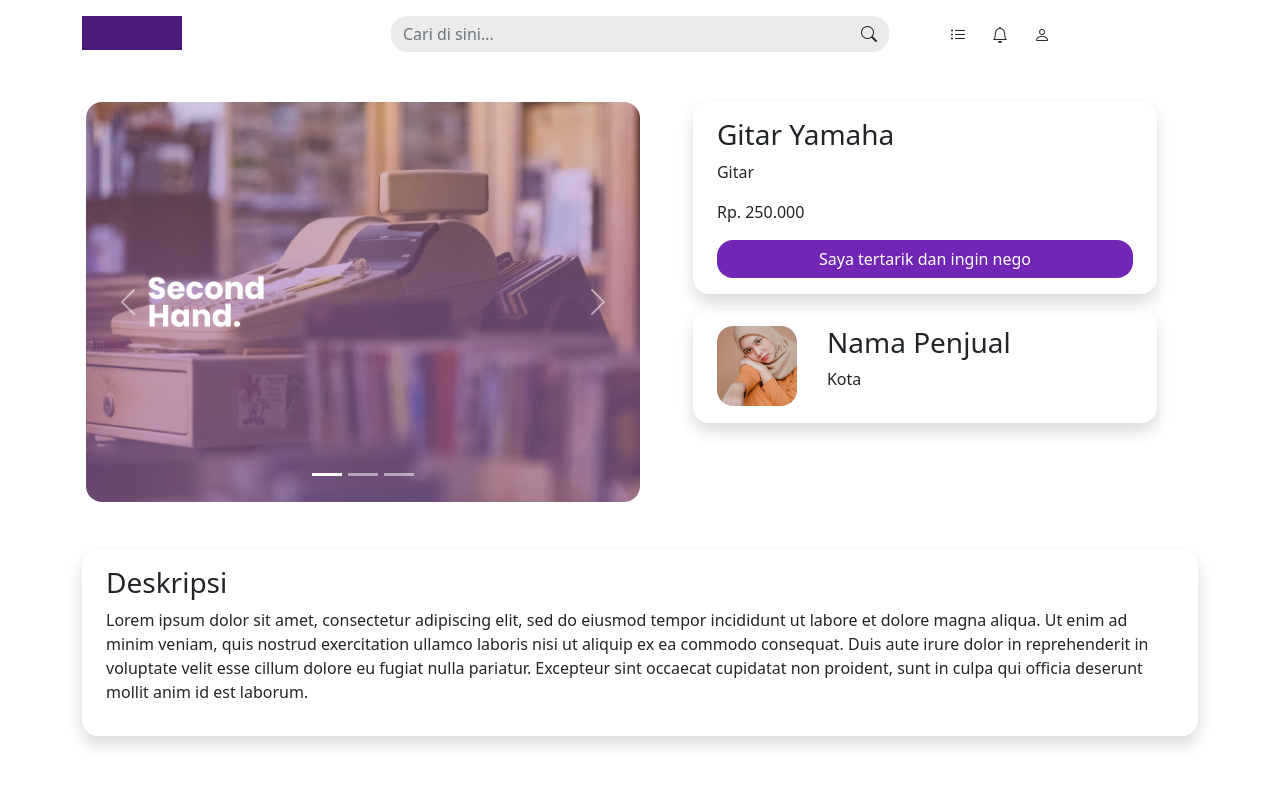
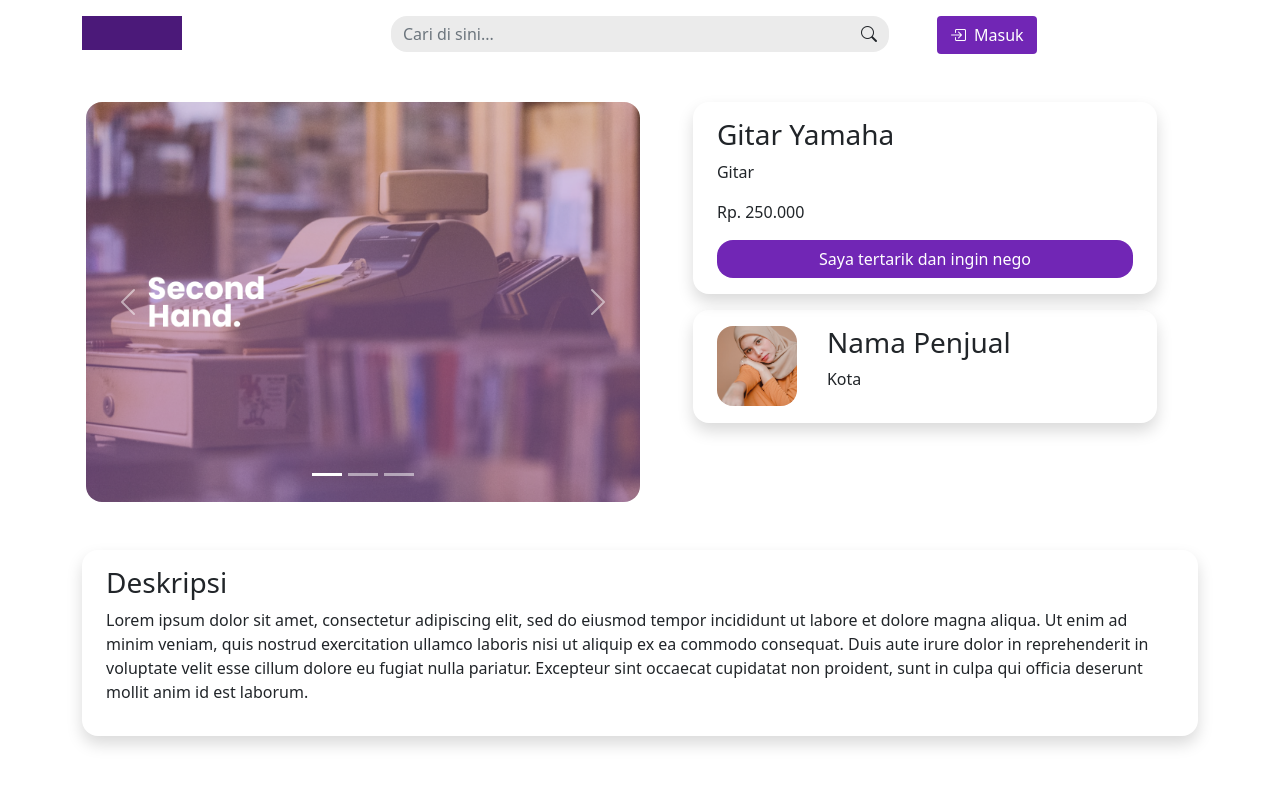
Before and after one commit to khalishmulyadi/fejs6-kel6, a React (Create React App) app: page /product/product-detail in a window 1280 px wide. Shown: the top 786 px of the page. Built offline with nearby package versions, Linux system fonts and the light colour scheme.

Commit message:
[KM]resolve warning buat test deploy heroku

```diff
--- a/src/components/FormLogin/FormLogin.js
+++ b/src/components/FormLogin/FormLogin.js
@@ -1,6 +1,6 @@
 import React, { useState } from "react";
 import authService from "../../services/auth.service";
-import { useNavigate } from "react-router-dom";
+// import { useNavigate } from "react-router-dom";
 import loginImage from "../../img/loginsecondhand.png";
 import "./FormLogin.css";
 
@@ -8,7 +8,7 @@ const FormLogin = () => {
   const [email, setEmail] = useState("");
   const [password, setPassword] = useState("");
 
-  const navigate = useNavigate();
+  // const navigate = useNavigate();
 
   const handleLogin = async (e) => {
     e.preventDefault();
--- a/src/components/InfoProfil/InfoProfil.js
+++ b/src/components/InfoProfil/InfoProfil.js
@@ -8,7 +8,7 @@ export const InfoProfil = () => {
     <div className="infoProfil">
       <div className="container-fluid">
         <div className="headerProfil">
-          <img className="logoheader" src={logo} />
+          <img className="logoheader" src={logo} alt="logo_app" />
           <h3 className="">Lengkapi Info Akun</h3>
         </div>
       </div>
@@ -20,12 +20,10 @@ export const InfoProfil = () => {
           </a>
         </div>
 
-
         <form className="form_edit_profile">
           <div className="upFoto">
-
             <label for="customFile" className="customFile">
-              <a>
+              <a href="/#">
                 <img src={upFoto} alt="upload" />
               </a>
             </label>
--- a/src/components/NavbarDefault/NavbarDesktop.js
+++ b/src/components/NavbarDefault/NavbarDesktop.js
@@ -2,7 +2,7 @@ import React, { useState } from "react";
 import Notifikasi from "../Nofitikasi/Notifikasi";
 
 const NavbarDesktop = () => {
-  const [loggedIn, setLoggedIn] = useState(true);
+  const [loggedIn, setLoggedIn] = useState(false);
   return (
     <div>
       <div className="container">
@@ -70,7 +70,7 @@ const NavbarDesktop = () => {
             </div>
           ) : (
             <div className="col-3">
-              <button type="button" className="btn button_login mt-3">
+              <button type="button" className="btn button_login mt-3" onClick={(e) => setLoggedIn(true)}>
                 <span className="me-2">
                   <i className="bi bi-box-arrow-in-right"></i>
                 </span>
--- a/src/components/NavbarDefault/NavbarMobile.js
+++ b/src/components/NavbarDefault/NavbarMobile.js
@@ -1,7 +1,7 @@
 import React, { useState } from "react";
 import "./NavbarDefault.css";
 const NavbarMobile = () => {
-  const [loggedin, setLoggedIn] = useState(true);
+  const [loggedin, setLoggedIn] = useState(false);
   return (
     <div>
       <div className="container-fluid">
@@ -57,7 +57,7 @@ const NavbarMobile = () => {
             <button type="button" className="btn-close text-reset" data-bs-dismiss="offcanvas" aria-label="Close"></button>
           </div>
           <div className="offcanvas-body ">
-            <button type="button" className="btn button_login">
+            <button type="button" className="btn button_login" onClick={(e) => setLoggedIn(true)}>
               <span className="me-2">
                 <i className="bi bi-box-arrow-in-right"></i>
               </span>
```
